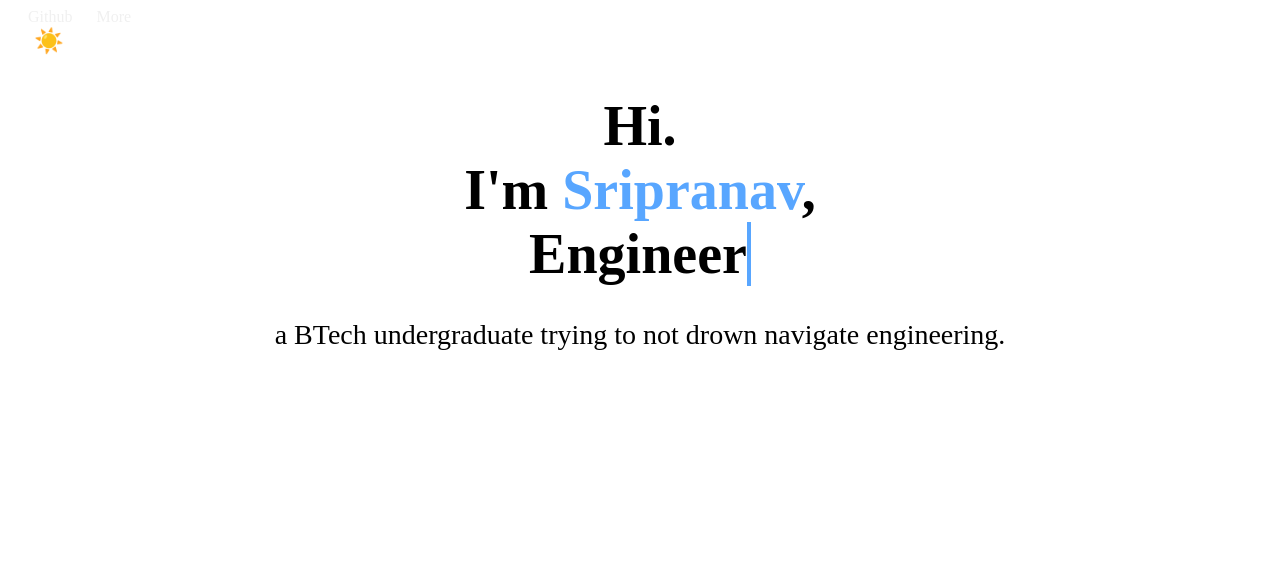
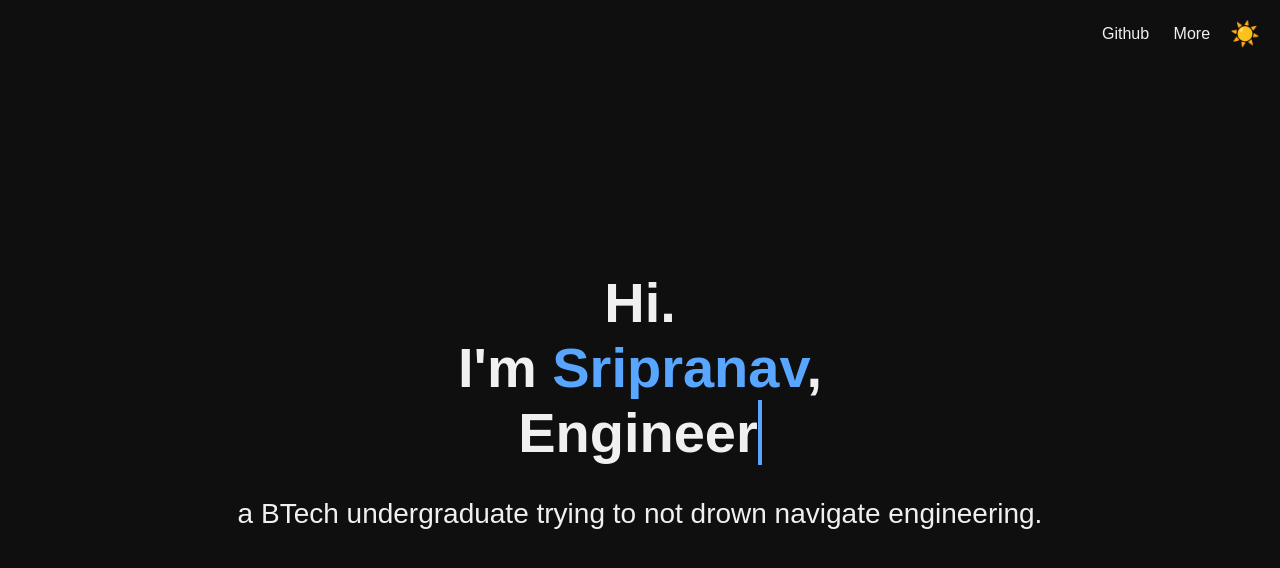
Before and after one commit to sripranavp/sripranavp.github.io, a plain HTML site: page index.html in a window 1280 px wide. Drawn offline with Linux system fonts and the light colour scheme.

Commit message:
styles.css

```diff
--- a/styles.css
+++ b/styles.css
@@ -1,3 +1,25 @@
+* {
+  margin: 0;
+  padding: 0;
+  box-sizing: border-box;
+}
+
+body {
+  font-family: 'Arial', sans-serif;
+  background-color: #0f0f0f; /* Dark mode background */
+  color: #f0f0f0; /* Dark mode text color */
+  height: 100vh;
+  margin: 0;
+  display: flex;
+  justify-content: center;
+  align-items: center;
+  overflow: hidden; /* Prevent scrollbars from appearing */
+  position: relative;
+  transition: background-color 0.3s, color 0.3s; /* Smooth transition */
+}
+
+body.light-mode {
+  background-color: #ffffff; /* Light mode background */
   color: #0f0f0f; /* Light mode text color */
 }
 
```
